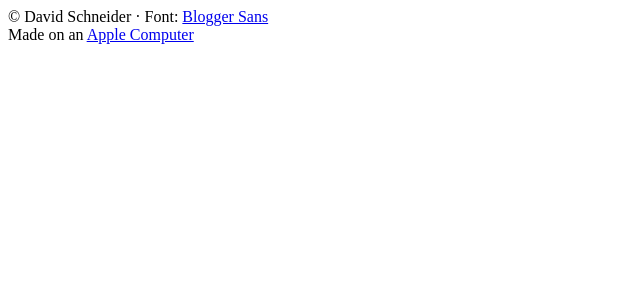
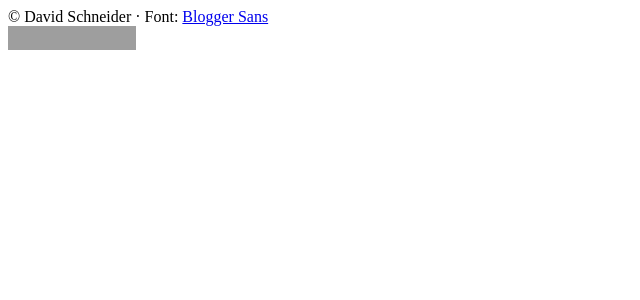
Before and after one commit to schdav/website, a PHP site: page /components-original/footer.php in a window 1280 px wide. Shown: the top 300 px of the page, without its empty margins (0-640 px from the left). Run offline with PHP 8.4, Linux system fonts and the light colour scheme; grey boxes are pictures that could not be loaded.

Commit message:
Change link from Apple to Bulma

```diff
--- a/components-original/footer.php
+++ b/components-original/footer.php
@@ -24,7 +24,9 @@
         Font: <a href="https://firstsiteguide.com/">Blogger&nbsp;Sans</a>
       </div>
       <div class="column">
-        Made on an <a href="https://www.apple.com/">Apple Computer</a>
+        <a href="https://bulma.io">
+          <img src="https://bulma.io/images/made-with-bulma--white.png" alt="Made with Bulma" width="128" height="24">
+        </a>
       </div>
     </div>
   </div>
```
